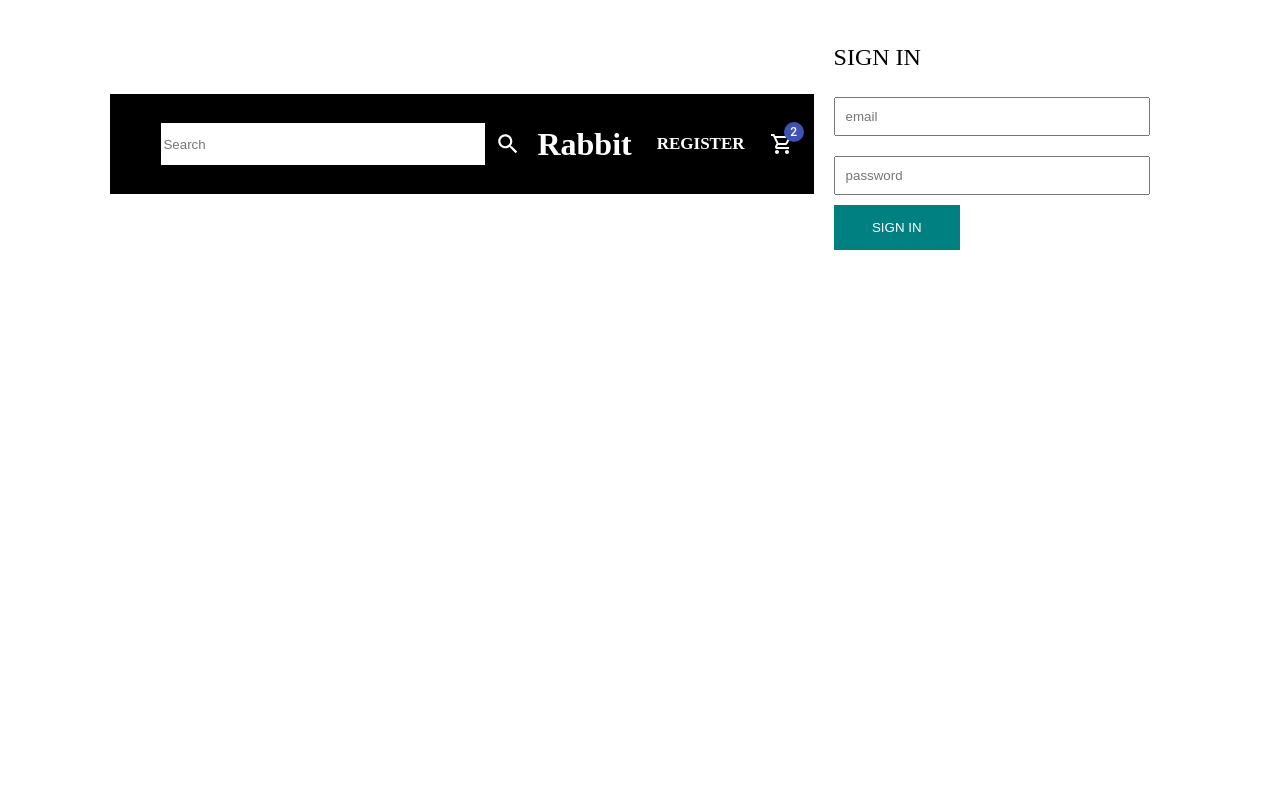
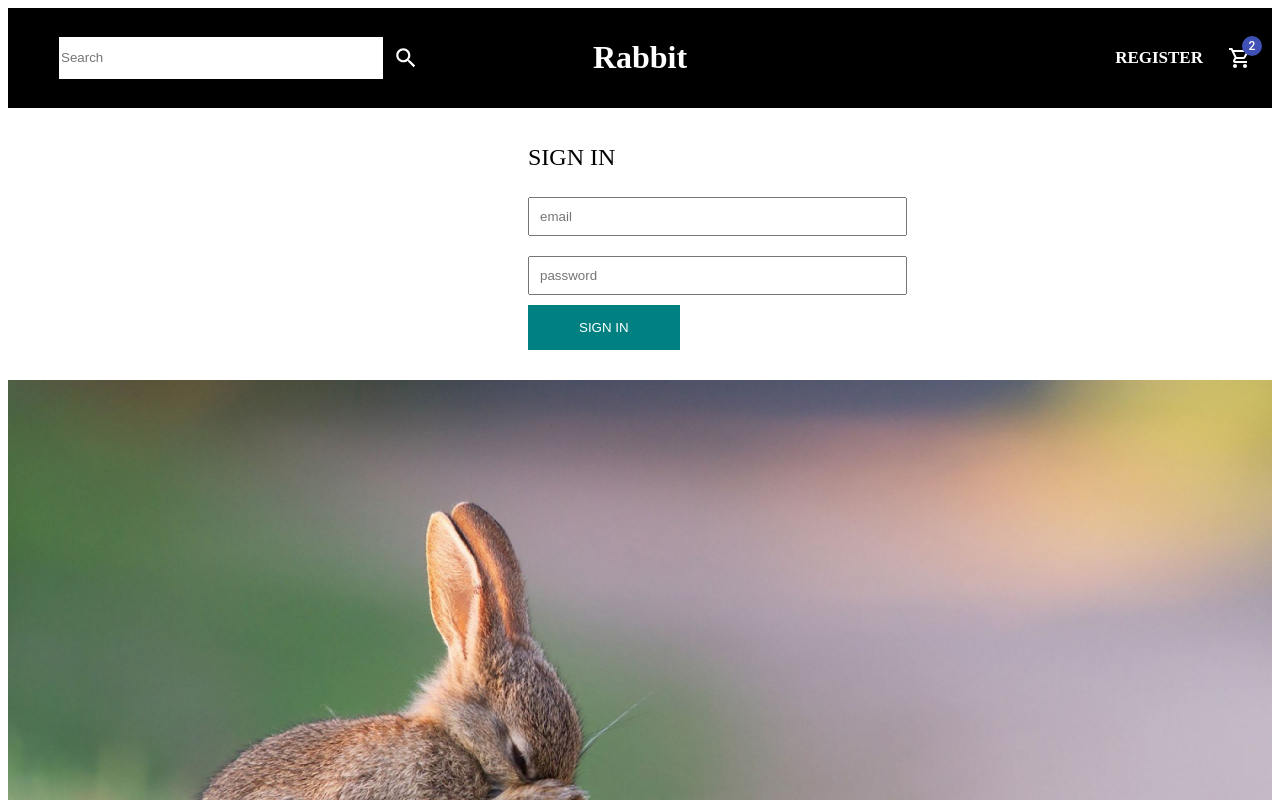
Before and after one commit to RamyCodes/SoftwareProject2022, a React (Create React App) app in the folder client/: page /Login in a window 1280 px wide. Shown: the top 800 px of the page. Built offline with nearby package versions, Linux system fonts and the light colour scheme; the HTML template or start-up script is replaced by a standard one.

Commit message:
added Register and extra css

```diff
--- a/client/src/pages/Login.js
+++ b/client/src/pages/Login.js
@@ -4,17 +4,28 @@
 
 
 const Container = styled.div`
-  background-image;
-  display: flex;
-  align-items: center;
-  justify-content: center;
+  // background-image;
+  // display: flex;
+  // align-items: center;
+  // justify-content: center;
+`;
+
+const Image = styled.img`
+  width: 100%;
+  height: 90vh;
+  object-fit: cover;
+`;
+
+const ImgContainer = styled.div`
+  flex: 1;
 `;
 
 const Wrapper = styled.div`
-  width: 25%;
+  width: 30%;
   padding: 20px;
   background-color: white;
-
+  align-items: center;
+  margin-left: 500px;
 `;
 
 const Title = styled.h1`
@@ -56,7 +67,6 @@
     <Container>
       <Navbar/>
       <Wrapper>
-
         <Title>SIGN IN</Title>
         <Form>
           <Input placeholder="email" />
@@ -64,6 +74,9 @@
           <Button>SIGN IN</Button>
         </Form>
       </Wrapper>
+      <ImgContainer>
+            <Image img src={process.env.PUBLIC_URL + '/83846.jpg'} />
+          </ImgContainer>
     </Container>
   );
 };
--- a/client/src/pages/Register.js
+++ b/client/src/pages/Register.js
@@ -0,0 +1,74 @@
+import styled from "styled-components";
+
+const Container = styled.div`
+  width: 100vw;
+  height: 100vh;
+  background: linear-gradient(
+      rgba(255, 255, 255, 0.5),
+      rgba(255, 255, 255, 0.5)
+    ),
+    url("https://images.pexels.com/photos/6984661/pexels-photo-6984661.jpeg?auto=compress&cs=tinysrgb&dpr=2&h=650&w=940")
+      center;
+  background-size: cover;
+  display: flex;
+  align-items: center;
+  justify-content: center;
+`;
+
+const Wrapper = styled.div`
+  width: 40%;
+  padding: 20px;
+  background-color: white;
+`;
+
+const Title = styled.h1`
+  font-size: 24px;
+  font-weight: 300;
+`;
+
+const Form = styled.form`
+  display: flex;
+  flex-wrap: wrap;
+`;
+
+const Input = styled.input`
+  flex: 1;
+  min-width: 40%;
+  margin: 20px 10px 0px 0px;
+  padding: 10px;
+`;
+
+const Agreement = styled.span`
+  font-size: 12px;
+  margin: 20px 0px;
+`;
+
+const Button = styled.button`
+  width: 40%;
+  border: none;
+  padding: 15px 20px;
+  background-color: teal;
+  color: white;
+  cursor: pointer;
+`;
+
+const Register = () => {
+  return (
+    <Container>
+      <Wrapper>
+        <Title>CREATE AN ACCOUNT</Title>
+        <Form>
+          <Input placeholder="email" />
+          <Input placeholder="password" />
+          <Agreement>
+            By creating an account, I consent to the processing of my personal
+            data in accordance with the <b>PRIVACY POLICY</b>
+          </Agreement>
+          <Button>CREATE</Button>
+        </Form>
+      </Wrapper>
+    </Container>
+  );
+};
+
+export default Register;
```
